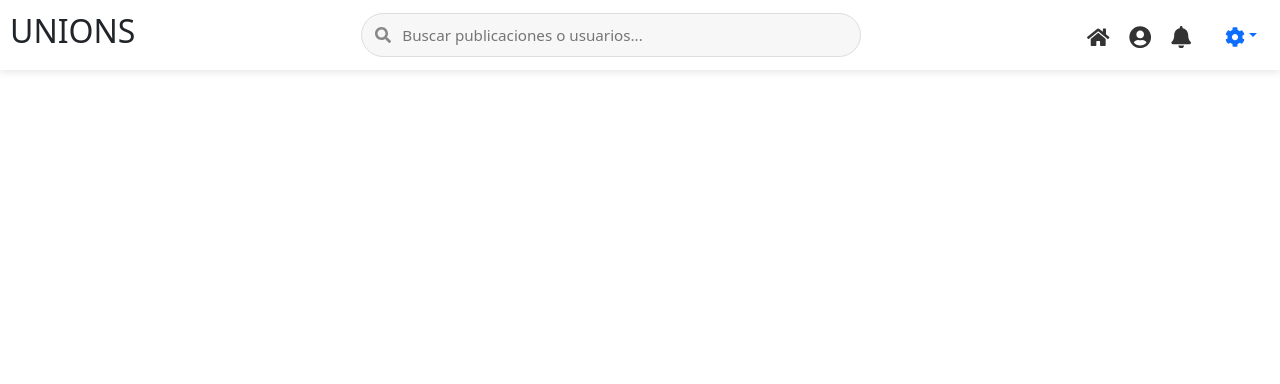
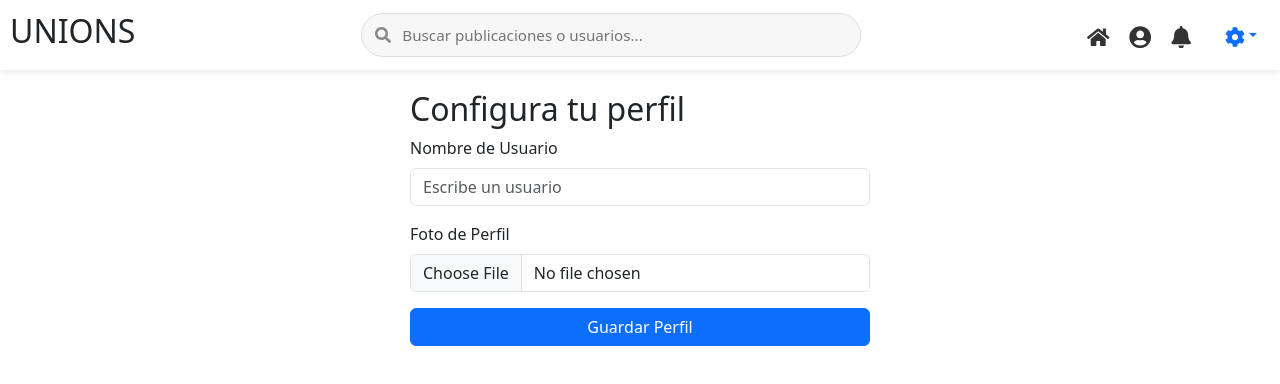
Before and after one commit to EmmanuelEscobedo99/red-social, a React (Vite) app: page /setupProfile in a window 1280 px wide. Before the commit this address had no page. Shown: the top 384 px of the page. Built offline with nearby package versions, Linux system fonts and the light colour scheme.

Commit message:
Configuracion de usuario basica

```diff
--- a/src/App.jsx
+++ b/src/App.jsx
@@ -4,6 +4,8 @@ import { Home } from "./pages/Home";
 import { Login } from "./pages/Login";
 import { CreateAccount } from "./pages/CreateAccount";
 import { PrivateRoute } from "./components/PrivateRoute"; // importa tu PrivateRoute
+import { Profile } from "./pages/Profile";
+import { SetupProfile } from "./pages/setupProfile";
 
 function AppContent() {
   const location = useLocation();
@@ -20,6 +22,8 @@ function AppContent() {
         <Routes>
           <Route path="/" element={<Login />} />
           <Route path="/createAccount" element={<CreateAccount />} />
+          <Route path="/profile" element={<Profile />} />
+          <Route path="/setupProfile" element={<SetupProfile />} />
 
           {/* Ruta protegida */}
           <Route
@@ -27,6 +31,23 @@ function AppContent() {
             element={
               <PrivateRoute>
                 <Home />
+              </PrivateRoute>
+            }
+
+          />
+          <Route
+            path="/profile"
+            element={
+              <PrivateRoute>
+                <Profile />
+              </PrivateRoute>
+            }
+          />
+          <Route
+            path="/setupProfile"
+            element={
+              <PrivateRoute>
+                <SetupProfile />
               </PrivateRoute>
             }
           />
--- a/src/components/Navbar.jsx
+++ b/src/components/Navbar.jsx
@@ -36,7 +36,7 @@ function Navbar() {
 
       {/* Íconos y menú */}
       <div className="navbar-right" style={{ marginRight: "10px", display: "flex", alignItems: "center" }}>
-        <Link to="/" className="nav-icon" title="Inicio">
+        <Link to="/home" className="nav-icon" title="Inicio">
           <FaHome />
         </Link>
         <Link to="/profile" className="nav-icon" title="Perfil">
--- /dev/null
+++ b/src/pages/SetupProfile.jsx
@@ -0,0 +1,89 @@
+import React, { useState } from "react";
+import { Form, Button, Col, Image } from "react-bootstrap";
+import Swal from "sweetalert2";
+import axios from "axios";
+
+export const SetupProfile = () => {
+  const [nombre, setNombre] = useState("");
+  const [foto, setFoto] = useState(null);
+  const [preview, setPreview] = useState(null);
+
+  // Cuando seleccionan imagen
+  const handleFileChange = (e) => {
+    const file = e.target.files[0];
+    if (file) {
+      setFoto(file);
+      setPreview(URL.createObjectURL(file));
+    }
+  };
+
+  const handleSubmit = async (e) => {
+    e.preventDefault();
+
+    if (!nombre) {
+      Swal.fire("Error", "El nombre es obligatorio", "error");
+      return;
+    }
+
+    try {
+      const formData = new FormData();
+      formData.append("usuarioId", 1);
+      formData.append("nombreUsuario", nombre);
+      if (foto) formData.append("fotoPerfil", foto);
+      const token = localStorage.getItem("token");
+
+      const response = await axios.post(
+        "http://localhost:4000/api/configuracion/createConfiguracionUsuario",
+        formData,
+        {
+          headers: {
+            "Content-Type": "multipart/form-data",
+            Authorization: `Bearer ${token}`,
+          },
+        }
+      );
+
+      if (response.data.ok) {
+        Swal.fire("¡Éxito!", "Perfil configurado correctamente", "success");
+      } else {
+        Swal.fire("Error", response.data.error || "No se pudo guardar", "error");
+      }
+    } catch (error) {
+      console.error(error);
+      Swal.fire("Error", "Ocurrió un error al guardar el perfil", "error");
+    }
+  };
+
+  return (
+    <div style={{ padding: "20px", maxWidth: "500px", margin: "0 auto" }}>
+      <h2>Configura tu perfil</h2>
+
+      <Form onSubmit={handleSubmit}>
+        <Form.Group className="mb-3">
+          <Form.Label>Nombre de Usuario</Form.Label>
+          <Form.Control
+            type="text"
+            placeholder="Escribe un usuario"
+            value={nombre}
+            onChange={(e) => setNombre(e.target.value)}
+          />
+        </Form.Group>
+
+        <Form.Group className="mb-3">
+          <Form.Label>Foto de Perfil</Form.Label>
+          <Form.Control type="file" accept="image/*" onChange={handleFileChange} />
+        </Form.Group>
+
+        {preview && (
+          <Col xs={6} md={4} className="mb-3">
+            <Image src={preview} roundedCircle width={150} height={150} />
+          </Col>
+        )}
+
+        <Button type="submit" variant="primary" className="w-100">
+          Guardar Perfil
+        </Button>
+      </Form>
+    </div>
+  );
+};
```
Also changed, not shown: src/pages/Profile.jsx (added, +85 -0 lines), src/assets/public/profile.jpg (added).
